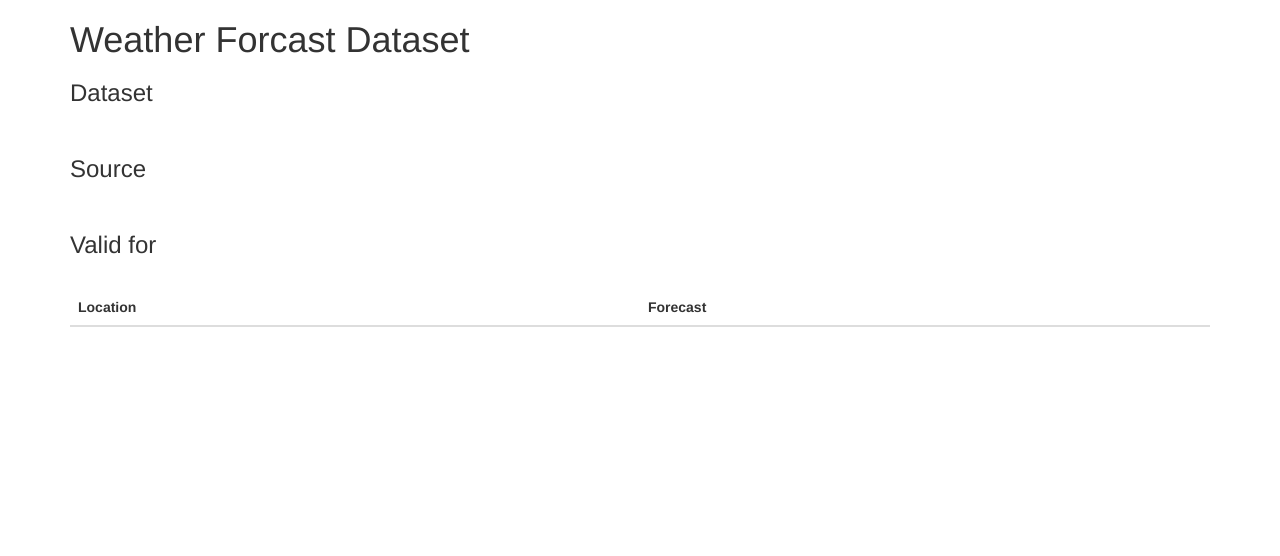
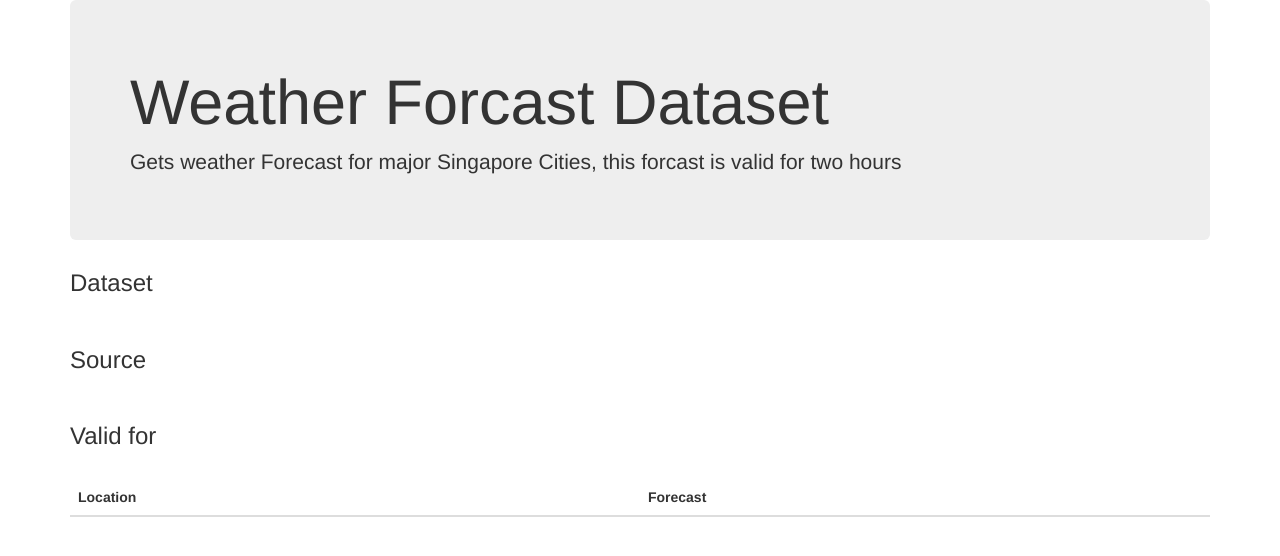
Before and after one commit to kigold/assignment-api-singapore-weather, a plain HTML site: page index.html in a window 1280 px wide. Drawn offline with nearby package versions, Linux system fonts and the light colour scheme; no server answers.

Commit message:
add jumbotron

```diff
--- a/index.html
+++ b/index.html
@@ -14,7 +14,10 @@
 </head>
 <body>
 	<div class="container">
-		<h1>Weather Forcast Dataset</h1>
+		<div class="jumbotron">
+			<h1>Weather Forcast Dataset</h1>
+			<p> Gets weather Forecast for major Singapore Cities, this forcast is valid for two hours</p>
+		</div>
 		<h3>Dataset</h3><div id='title'></div><br/>
 		<h3>Source</h3><div id='source'></div><br/>
 		<h3>Valid for</h3><div id='time'></div><br/>
```
